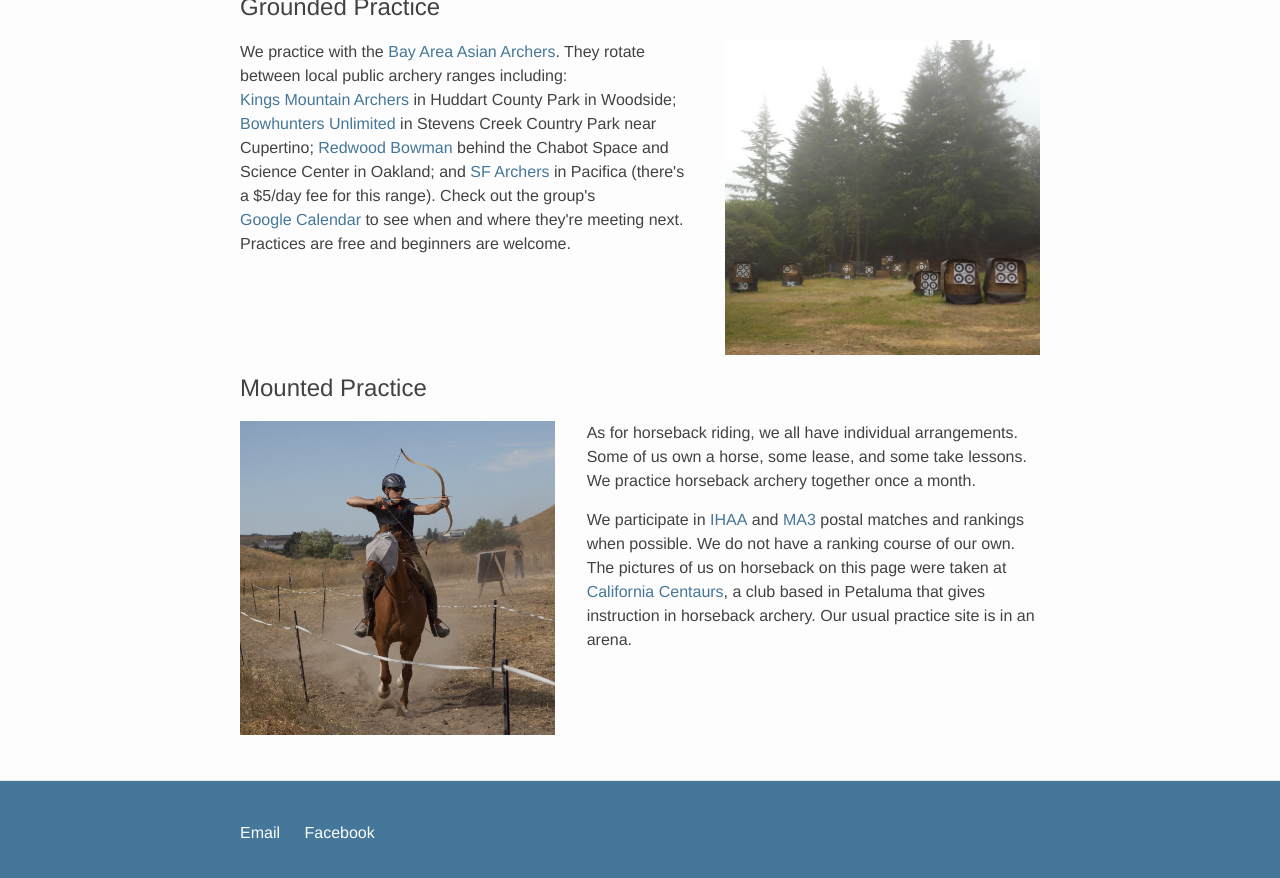
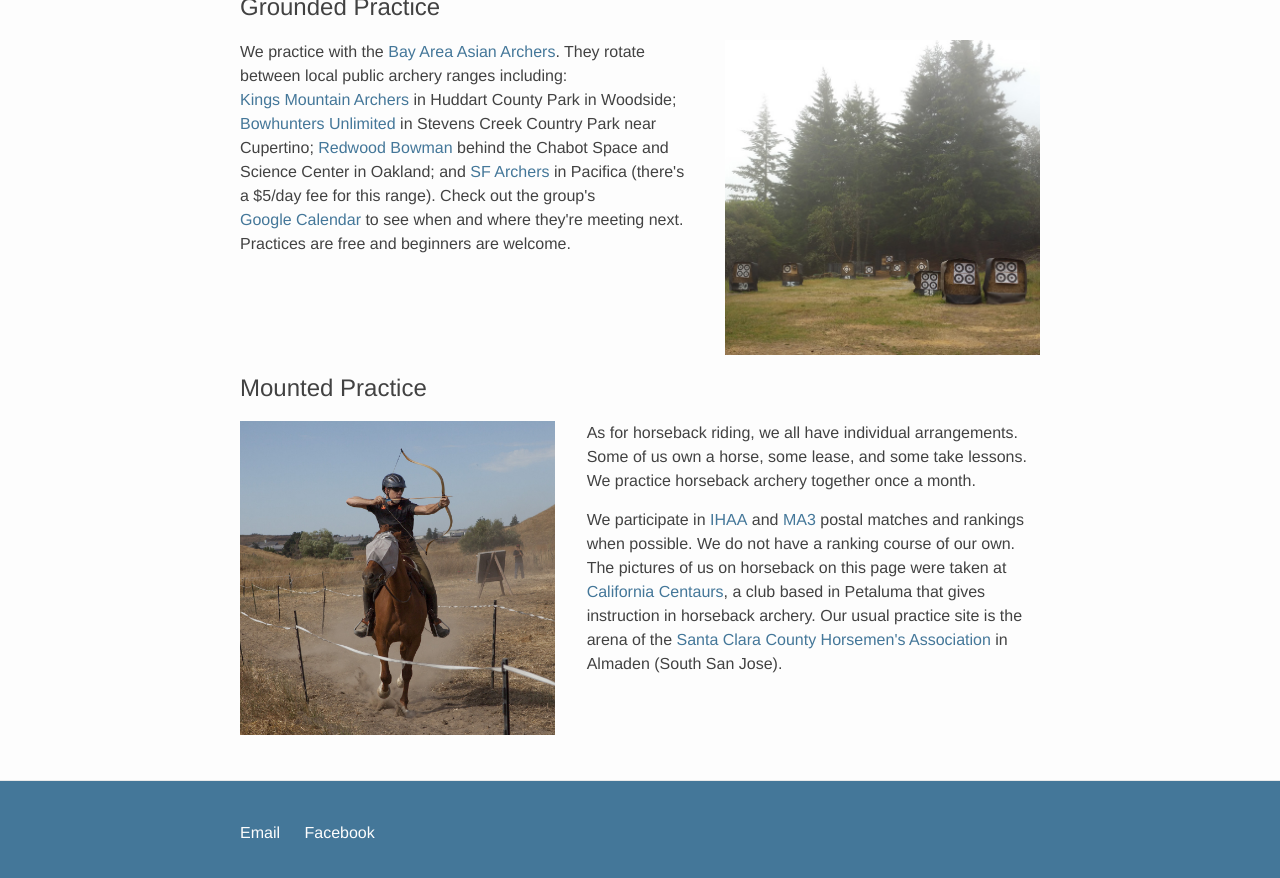
Before and after one commit to svmountedarchery/svmountedarchery.github.io, a Jekyll site: the page built from index.html, in a window 1280 px wide and 900 px high, scrolled down 583 px. Shown: the top 878 px of the window. Built offline with Jekyll 4.4.1, drawn with Linux system fonts in a browser that asks for light colours; some web fonts are replaced.

Commit message:
Add Horsemen's link

```diff
--- a/index.html
+++ b/index.html
@@ -60,7 +60,7 @@ layout: default
         </p>
 
         <p>
-          We participate in <a href="http://www.horsebackarchery.info/">IHAA</a> and <a href="http://www.mountedarchery.org/">MA3</a> postal matches and rankings when possible. We do not have a ranking course of our own. The pictures of us on horseback on this page were taken at <a href="https://www.facebook.com/cacentaurs">California Centaurs</a>, a club based in Petaluma that gives instruction in horseback archery. Our usual practice site is in an arena.
+          We participate in <a href="http://www.horsebackarchery.info/">IHAA</a> and <a href="http://www.mountedarchery.org/">MA3</a> postal matches and rankings when possible. We do not have a ranking course of our own. The pictures of us on horseback on this page were taken at <a href="https://www.facebook.com/cacentaurs">California Centaurs</a>, a club based in Petaluma that gives instruction in horseback archery. Our usual practice site is the arena of the <a href="http://horsemens.org/">Santa Clara County Horsemen's Association</a> in Almaden (South San Jose).
         </p>
       </div>
     </div>
```
